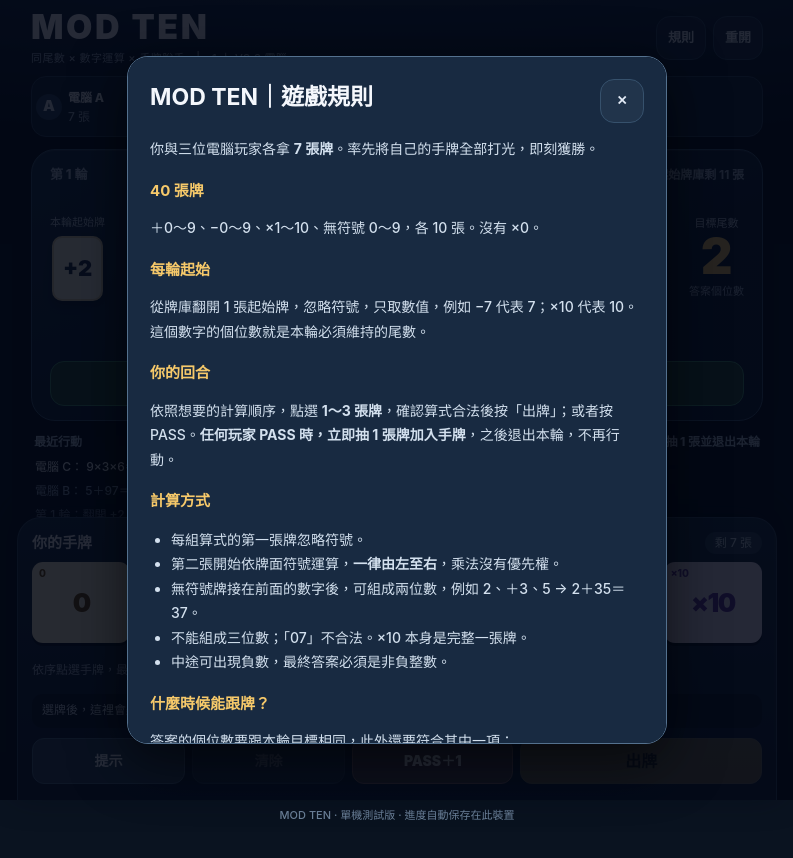
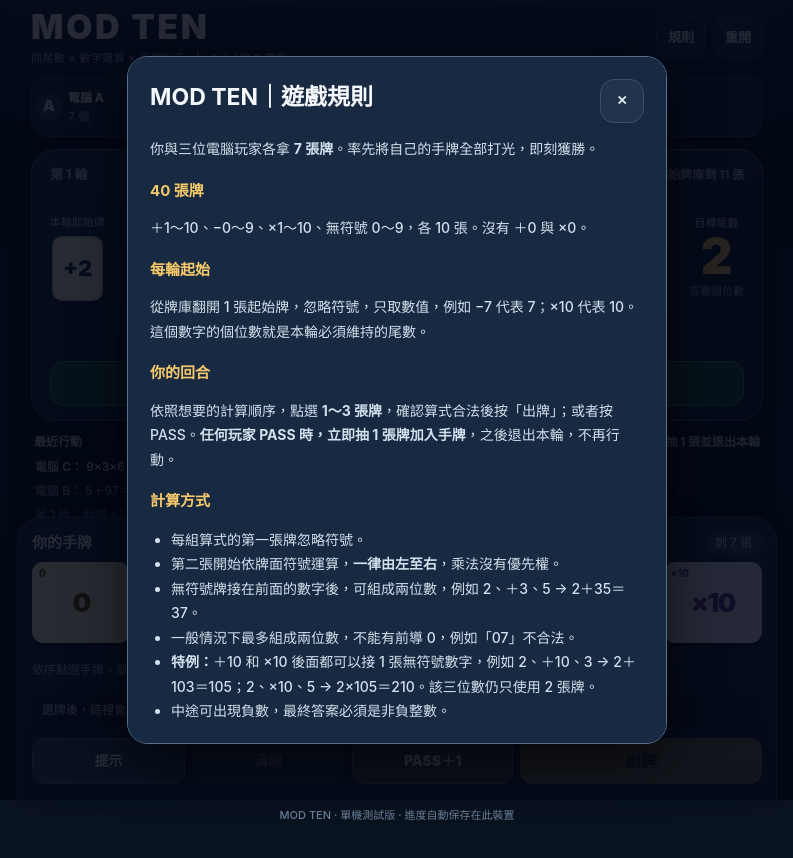
Before and after one commit to oro1081111/oro-games, a plain HTML site: page mod-ten/index.html in a window 1280 px wide. Both pictures are taken after a click on the button "規則". Shown: the whole page, without its empty margins (243-1036 px from the left). Drawn offline with Linux system fonts and the light colour scheme.

Commit message:
Update MOD TEN rulebook for +10 and ×10 unsigned-digit extension

```diff
--- a/mod-ten/index.html
+++ b/mod-ten/index.html
@@ -88,7 +88,7 @@
       </div>
       <p>你與三位電腦玩家各拿 <strong>7 張牌</strong>。率先將自己的手牌全部打光，即刻獲勝。</p>
       <h3>40 張牌</h3>
-      <p>＋0～9、−0～9、×1～10、無符號 0～9，各 10 張。沒有 ×0。</p>
+      <p>＋1～10、−0～9、×1～10、無符號 0～9，各 10 張。沒有 ＋0 與 ×0。</p>
       <h3>每輪起始</h3>
       <p>從牌庫翻開 1 張起始牌，忽略符號，只取數值，例如 −7 代表 7；×10 代表 10。這個數字的個位數就是本輪必須維持的尾數。</p>
       <h3>你的回合</h3>
@@ -98,7 +98,8 @@
         <li>每組算式的第一張牌忽略符號。</li>
         <li>第二張開始依牌面符號運算，<strong>一律由左至右</strong>，乘法沒有優先權。</li>
         <li>無符號牌接在前面的數字後，可組成兩位數，例如 2、＋3、5 → 2＋35＝37。</li>
-        <li>不能組成三位數；「07」不合法。×10 本身是完整一張牌。</li>
+        <li>一般情況下最多組成兩位數，不能有前導 0，例如「07」不合法。</li>
+        <li><strong>特例：</strong>＋10 和 ×10 後面都可以接 1 張無符號數字，例如 2、＋10、3 → 2＋103＝105；2、×10、5 → 2×105＝210。該三位數仍只使用 2 張牌。</li>
         <li>中途可出現負數，最終答案必須是非負整數。</li>
       </ul>
       <h3>什麼時候能跟牌？</h3>
```
